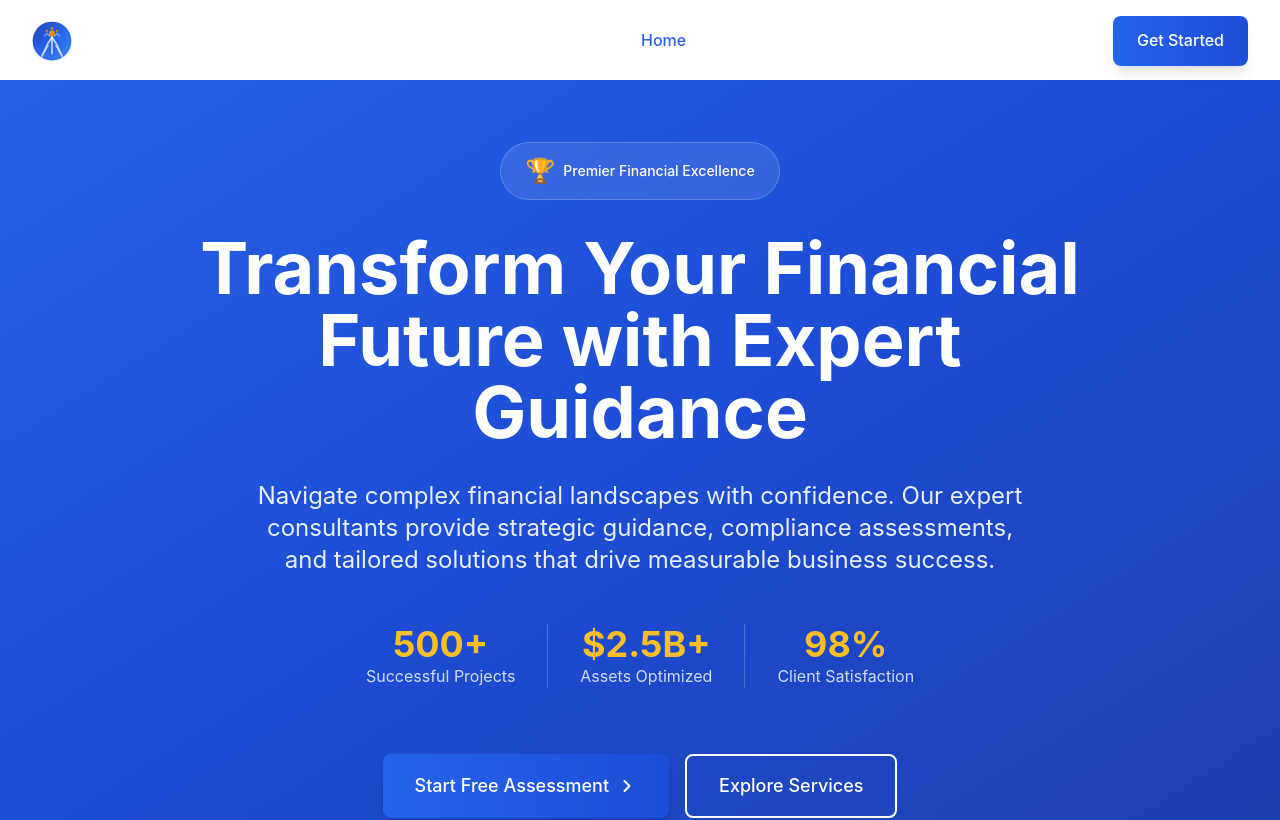
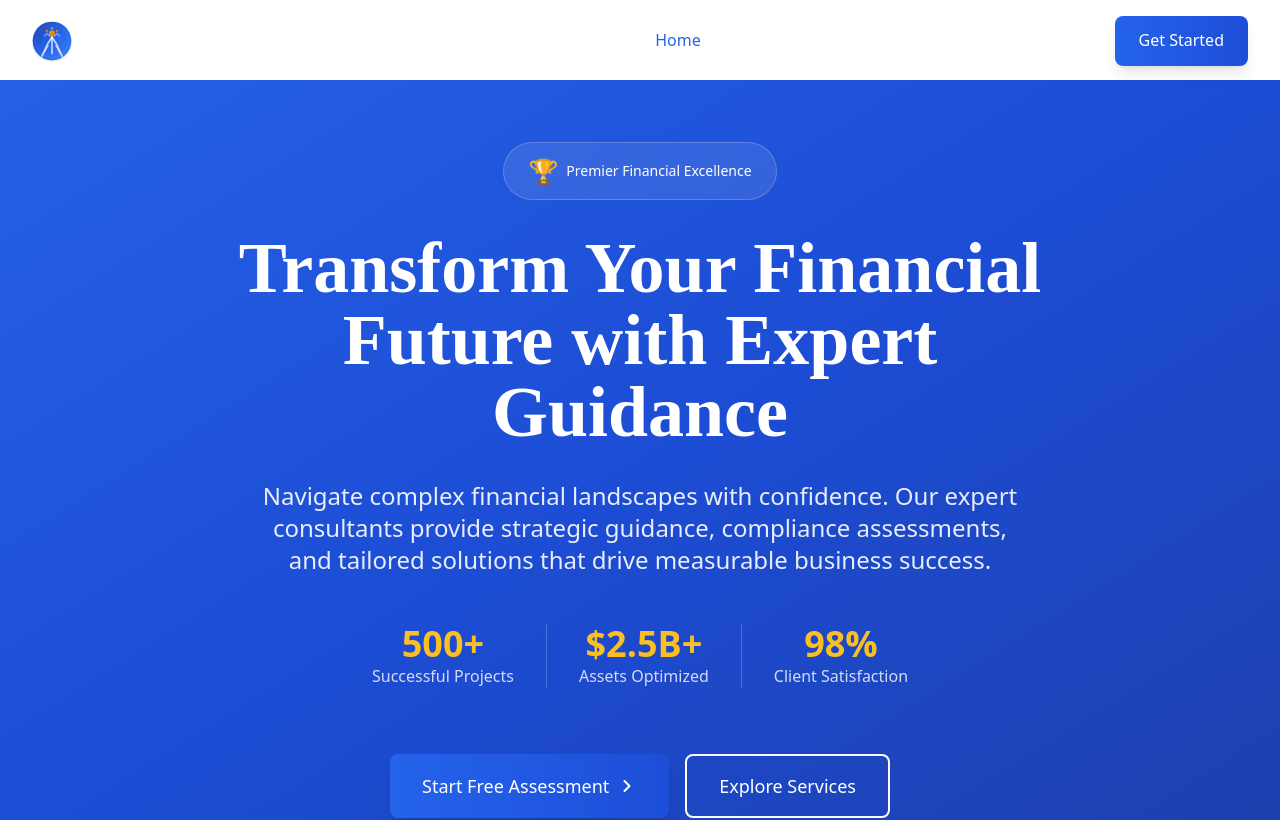
Before and after one commit to joseph6579/scale-with-mizizi, a React (Vite) app: page / in a window 1280 px wide. Shown: the top 820 px of the page. Built offline with nearby package versions, Linux system fonts and the light colour scheme.

Commit message:
Updated index.css

```diff
--- a/src/index.css
+++ b/src/index.css
@@ -12,14 +12,18 @@
   }
 
   body {
-    /* font-family: 'Manrope', system-ui, -apple-system, sans-serif; */
-    font-family: 'Manrope', 'Lora', -apple-system, sans-serif;
+    font-family: 'Manrope', system-ui, -apple-system, sans-serif;
     line-height: 1.6;
     color: #1e293b;
     background-color: #ffffff;
     -webkit-font-smoothing: antialiased;
     -moz-osx-font-smoothing: grayscale;
   }
+
+  h1, h2, h3, blockquote {
+  font-family: 'Lora', serif;
+  }
+
 }
 
 @layer components {
```
